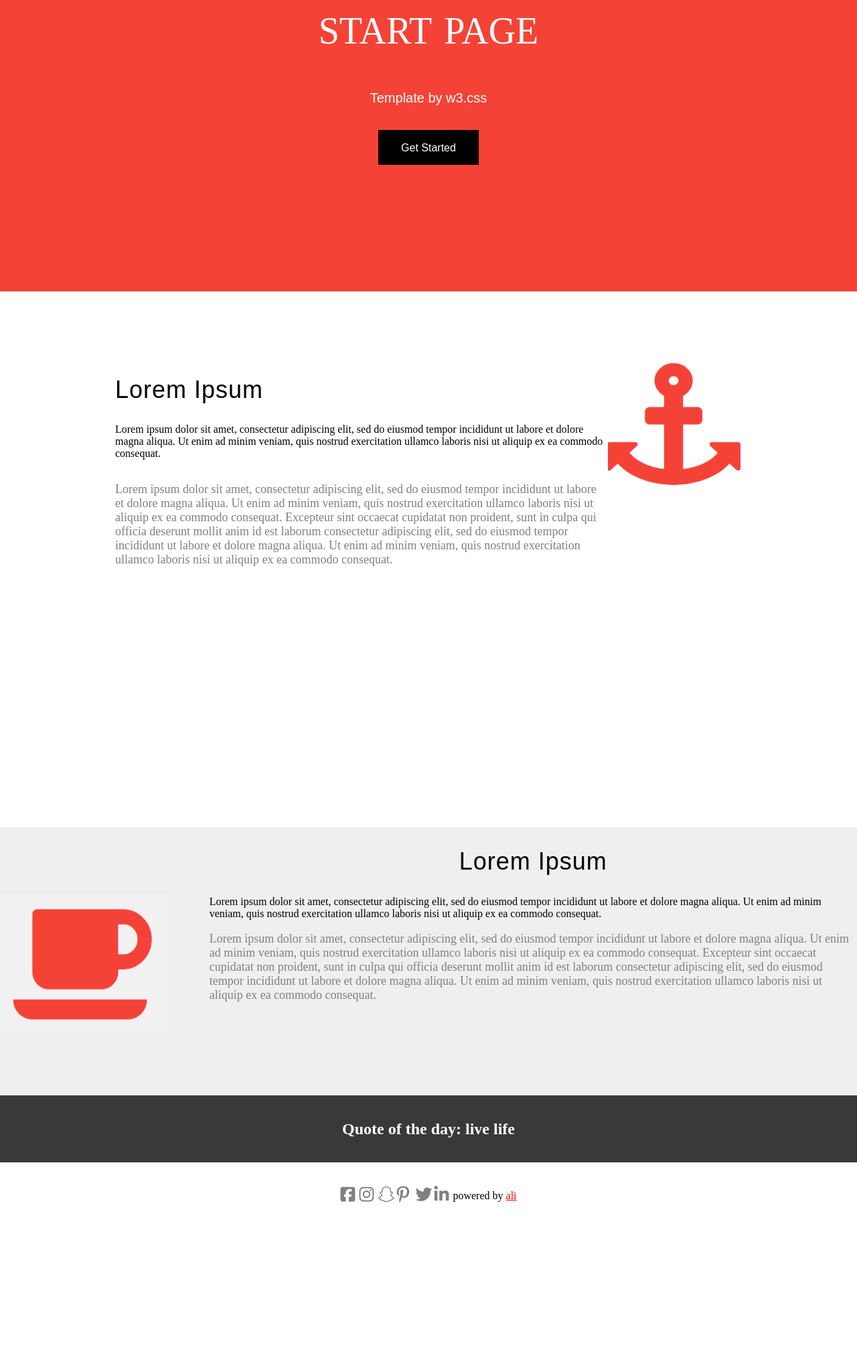
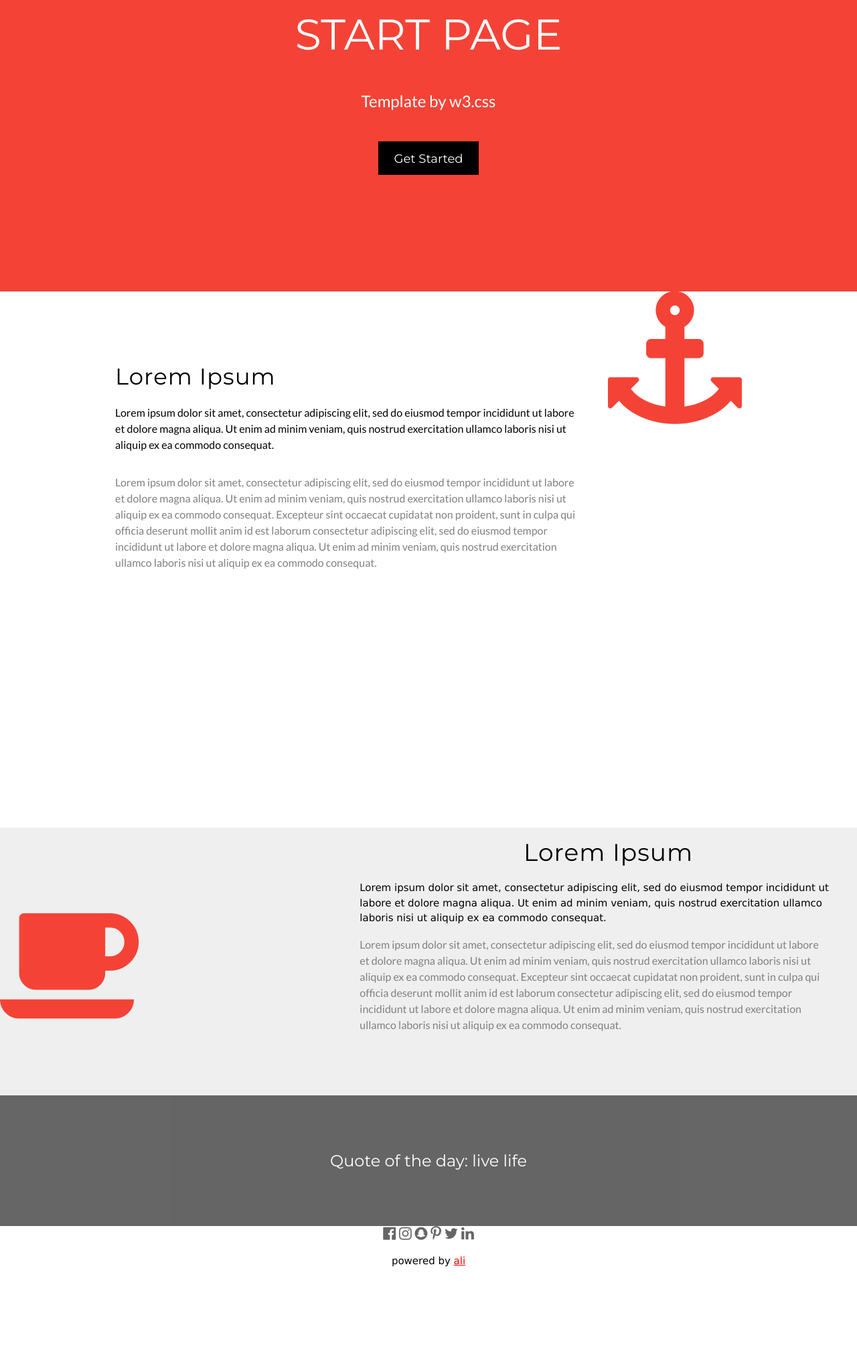
Before and after one commit to alibalti9/w3schooltemplate2, a plain HTML site: page index.html in a window 1280 px wide. Shown: the part 197-2227 px from the top of the page at 67% size. Before the commit the page ends 2032 px from the top, so only its background shows below. Drawn offline with nearby package versions, Linux system fonts and the light colour scheme.

Commit message:
change in design of page

```diff
--- a/index.html
+++ b/index.html
@@ -6,39 +6,35 @@
     <title>task 2 </title>
     <meta name='viewport' content='width=device-width, initial-scale=1'>
     <link rel='stylesheet' type='text/css' media='screen' href='./task 2 css.css'>
+    <link rel="stylesheet" href="https://www.w3schools.com/w3css/4/w3.css">
+    <link rel="stylesheet" href="https://fonts.googleapis.com/css?family=Lato">
+    <link rel="stylesheet" href="https://fonts.googleapis.com/css?family=Montserrat">
     <link rel="stylesheet" href="https://cdnjs.cloudflare.com/ajax/libs/font-awesome/4.7.0/css/font-awesome.min.css">
-    <link rel="stylesheet" href="https://cdnjs.cloudflare.com/ajax/libs/font-awesome/4.7.0/css/font-awesome.min.css">
-    <script src="https://kit.fontawesome.com/e01933fa12.js" crossorigin="anonymous"></script>
-
 </head>
 <body>
-    <div class="div1">
-        <!-- <p> -->
+    <div class="navbar">
             <a class="home" href="./index.html">Home</a>
-        <!-- </link> -->
-        <!-- </p> -->
-        <!-- <p class="links" > -->
             <a class="links" href="../template 1/index.html">Link 1</a>
-        <!-- </p> -->.
         <a class="links" href="./index.html">Link 2</a>
         <a class="links">Link 3 </a>
         <a class="links">Link 4</a>
     </div>
     <div class="startdiv">
-        <h1 class="h1">START PAGE</h1>
-        <p class="p">Template by w3.css</p>
+        <h1 class="startpage">START PAGE</h1>
+        <p class="templateby">Template by w3.css</p>
         <p class="button">Get Started</p>
     </div>
     <div class="anchormaindiv">
-        <div class="anchordiv">
-            <div class="anchortext">
-                <h2 class="h2">Lorem Ipsum</h2>
-                    <p class="loremipsum">Lorem ipsum dolor sit amet, consectetur adipiscing elit,
+        <div class="anchortext">
+            <div class="anchorblacktextdiv">
+                <h2 class="anchorh">Lorem Ipsum</h2>
+                    <p class="anchorblacktext">
+                    Lorem ipsum dolor sit amet, consectetur adipiscing elit,
                     sed do eiusmod tempor incididunt ut labore et dolore magna aliqua. Ut enim ad minim veniam,
                     quis nostrud exercitation ullamco laboris nisi ut aliquip ex ea commodo consequat.
                     </p>
-    </div>
-            <div class="greytext">
+        </div>
+            <div class="greytextdiv">
                     <p>
                         Lorem ipsum dolor sit amet, consectetur adipiscing elit,
                         sed do eiusmod tempor incididunt ut labore et dolore magna aliqua. Ut enim ad minim veniam,
@@ -50,11 +46,11 @@
                     </p>
             </div>
         </div>
-        <img src="./images/anchor.PNG" class="anchor"/>
+        <i class="fa fa-anchor pic-display"></i>
     </div>
     <div class="cupmaindiv">
         <div class="cupdiv">
-            <img src="./images/cup.PNG" class="cup"/>
+            <i class="fa fa-coffee pic-display"></i>
         </div>
         <div class="cuptextdiv">
             <h2 class="cuph2">Lorem Ipsum</h2>
@@ -63,7 +59,7 @@
                 sed do eiusmod tempor incididunt ut labore et dolore magna aliqua. Ut enim ad minim veniam,
                 quis nostrud exercitation ullamco laboris nisi ut aliquip ex ea commodo consequat.
             </p>
-        <p class="greytext">
+        <p class="greytextdiv">
             Lorem ipsum dolor sit amet, consectetur adipiscing elit,
             sed do eiusmod tempor incididunt ut labore et dolore magna aliqua. Ut enim ad minim veniam,
             quis nostrud exercitation ullamco laboris nisi ut aliquip ex ea commodo consequat.
@@ -74,15 +70,21 @@
         </p>
     </div>
     </div>
-    <div class="blackdiv"> <h2>Quote of the day: live life</h2></div>
+    <div class="blackdiv">
+        <h2 class="quote">Quote of the day: live life</h2>
+    </div>
     <div class="icon">
-        <i class="fa-brands fa-square-facebook"></i>
-        <i class="fa-brands fa-instagram"></i>
-        <i class="fa-brands fa-snapchat"></i>
-        <i class="fa-brands fa-pinterest-p"></i>
-        <i class="fa-brands fa-twitter"></i>
-        <i class="fa-brands fa-linkedin-in"></i>
-        <p>powered by <a href="../template 1/index.html" class="ali">ali</a></p>
+        <div>
+            <i class="fa fa-facebook-official"></i>
+            <i class="fa fa-instagram"></i>
+            <i class="fa fa-snapchat"></i>
+            <i class="fa fa-pinterest-p"></i>
+            <i class="fa fa-twitter"></i>
+            <i class="fa fa-linkedin"></i>
+        </div>
+        <div class="powered">
+            <p>powered by <a href="../template 1/index.html" class="ali">ali</a></p>
+        </div>
     </div>
 </body>
 </html>
--- a/task 2 css.css
+++ b/task 2 css.css
@@ -2,7 +2,7 @@ body{
     margin: 0px;
     padding: 0px;
 }
-.div1{
+.navbar{
     background-color: #f44336;
     width: 100%;
     display: flex;
@@ -37,7 +37,7 @@ body{
 .links{
     font-size: 20px;
     text-decoration: none;
-    font-family: Arial, Helvetica, sans-serif;
+    font-family: "Montserrat", sans-serif;
     cursor: pointer;
     text-underline-position:inherit ;
     color: white;
@@ -62,29 +62,39 @@ body{
     justify-content: center;
     align-items: center;
 }
-.h1{
-    font-family: "arial,helvetica,sans-sarif";
+.startpage{
+    /* font-family: "arial,helvetica,sans-sarif"; */
+    font-family: "Montserrat", sans-serif;
     color: white;
     font-weight: 100 !important;
-    font-size: 56px;
-    word-spacing: 5px;
+    font-size: 64px;
+    word-spacing: 0.3px;
+    margin-top: 44px;
 }
-.p{
+.templateby{
     color: white;
-    font-family: Arial, Helvetica, sans-serif; ;
-    font-size: 20px;
+    font-family: "lato", sans-serif ;
+    font-size: 24px;
+    margin-top: 24px;
+    /* background-color: aqua; */
 }
 .button{
     padding-top: 2px;
     color: white;
     background-color: black;
-    font-family: Arial, Helvetica, sans-serif; ;
-    font-size: 16px;
+    /* font-family: Arial, Helvetica, sans-serif; ; */
+    font-family: "Montserrat", sans-serif;
+    font-size: 18px;
     height: 50px !important;
 }
 .button:hover{
     background-color:rgb(210, 215, 221) ;
     color: black;
+}
+.anchorblacktext{
+    font-size: 16px;
+    width: 700px;
+    font-family: "lato", sans-serif ;
 }
 .button{
     width: 150px;
@@ -93,33 +103,29 @@ body{
     justify-content: center;
     align-items: center;
 }
-.h2{
+.anchorh{
+    /* background-color: aqua/; */
     padding-top: 0px;
     font-family: "Montserrat", sans-serif;
-    font-size: 36px;
+    font-size: 34px;
     letter-spacing: 1px;
     font-weight: 100;
 }
-.anchor{
-    padding-top: 0px;
-    width: 200px;
-    height: 200px;
-    padding-top: 100px;
-
+.anchorblacktextdiv{
+    padding-top: 10px !important;
+}
+.greytextdiv{
+    width: 700px;
+    color: grey;
+    font-size: 16px;
+    font-family: "lato", sans-serif ;
 }
 .anchortext{
-    padding-top: 10px !important;
-}
-.greytext{
-    color: grey;
-    font-size: 18px;
-}
-.anchordiv{
     width: 57.5%;
     display: flex;
     height: 515px;
     flex-direction: column;
-    align-items: center;
+    align-items: flex-start;
     justify-content: center;
 }
 .anchormaindiv{
@@ -160,35 +166,44 @@ body{
     display: flex;
     align-items: center;
     justify-content: center;
-    background-color: rgb(57, 57, 57);
-    height: 100px;
+    background-color: black;
+    opacity: 60%;
+    height: 195px;
     width: 100% !important;
     color: white;
 
 }
+.quote{
+    font-family: "Montserrat", sans-serif ;
+    font-size: 24px;
+
+}
 .icon{
-    display: flex;
+    display: flex !important;
+    justify-content: center !important;
     align-items: center;
-    justify-content: center;
-
-    height: 100px;
+    flex-direction: column;
+    height: 200px;
     width: 100%;
 }
-.facebook{
-    font-size: 20px;
-    width: 20px;
-    color: white;
-    background-color: grey;
+.fa{
+    font-size: 22px !important;
+    color: black;
+    opacity: 60%;
 }
-.fa-brands{
-    font-size: 25px;
-    width:  28px;
-    height: 28px;
-    color: grey;
-}
-.fa-brands:hover{
-    color: darkgray;
+.fa:hover{
+    opacity: 40%;
 }
 .ali{
     color: red;
 }
+.powered{
+    display: inline;
+    height: 400px !important;
+}
+.pic-display{
+    display: inline;
+    color: #f44336 !important;
+    font-size: 200px !important;
+    opacity: 100% !important;
+}
```
Also changed, not shown: 2 other files.
